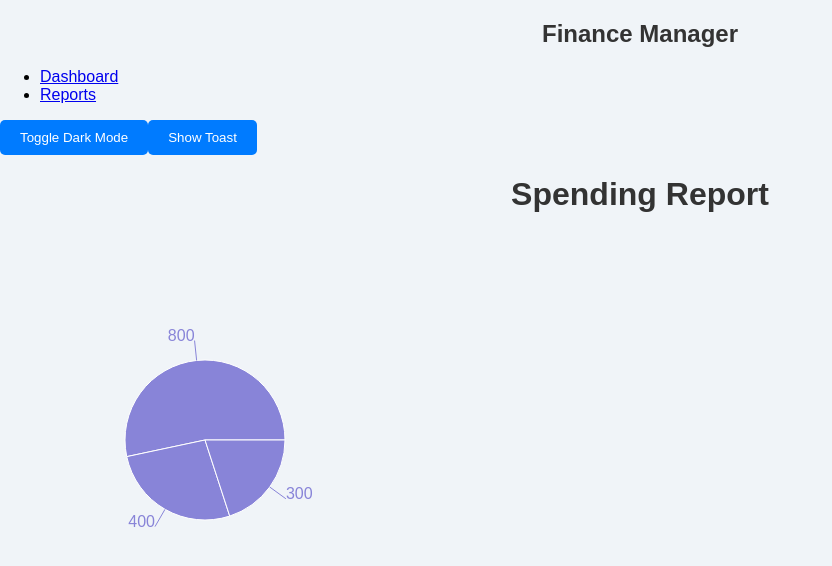
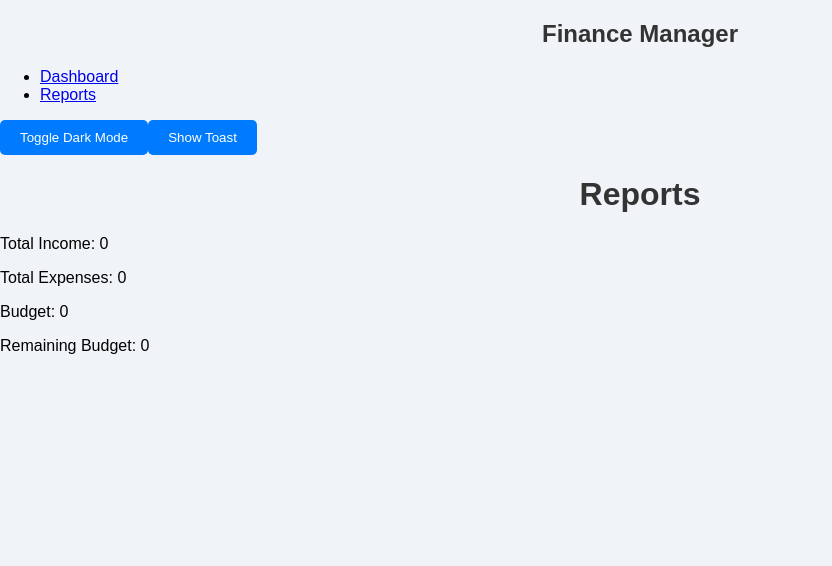
Before and after one commit to Sayan20899/personal-finance-app, a React (Create React App) app: page /reports in a window 1280 px wide. Shown: the top 566 px of the page, without its empty margins (0-832 px from the left). Built offline with nearby package versions, Linux system fonts and the light colour scheme.

Commit message:
Update Reports.js

```diff
--- a/src/pages/Reports.js
+++ b/src/pages/Reports.js
@@ -1,29 +1,18 @@
-import React from 'react';
-import { PieChart, Pie, Tooltip } from 'recharts';
-
-const data = [
-  { name: 'Rent', value: 800 },
-  { name: 'Groceries', value: 400 },
-  { name: 'Entertainment', value: 300 },
-];
+import React, { useContext } from 'react';
+import { FinanceContext } from '../context/FinanceContext';
 
 const Reports = () => {
+  const { finances } = useContext(FinanceContext);
+
   return (
-    <div className="reports">
-      <h1>Spending Report</h1>
-      <PieChart width={400} height={400}>
-        <Pie
-          dataKey="value"
-          isAnimationActive={true}
-          data={data}
-          cx={200}
-          cy={200}
-          outerRadius={80}
-          fill="#8884d8"
-          label
-        />
-        <Tooltip />
-      </PieChart>
+    <div>
+      <h1 className="text-3xl font-bold mb-6">Reports</h1>
+      <div className="space-y-4">
+        <p>Total Income: {finances.income}</p>
+        <p>Total Expenses: {finances.expenses}</p>
+        <p>Budget: {finances.budget}</p>
+        <p>Remaining Budget: {finances.budget - finances.expenses}</p>
+      </div>
     </div>
   );
 };
```
